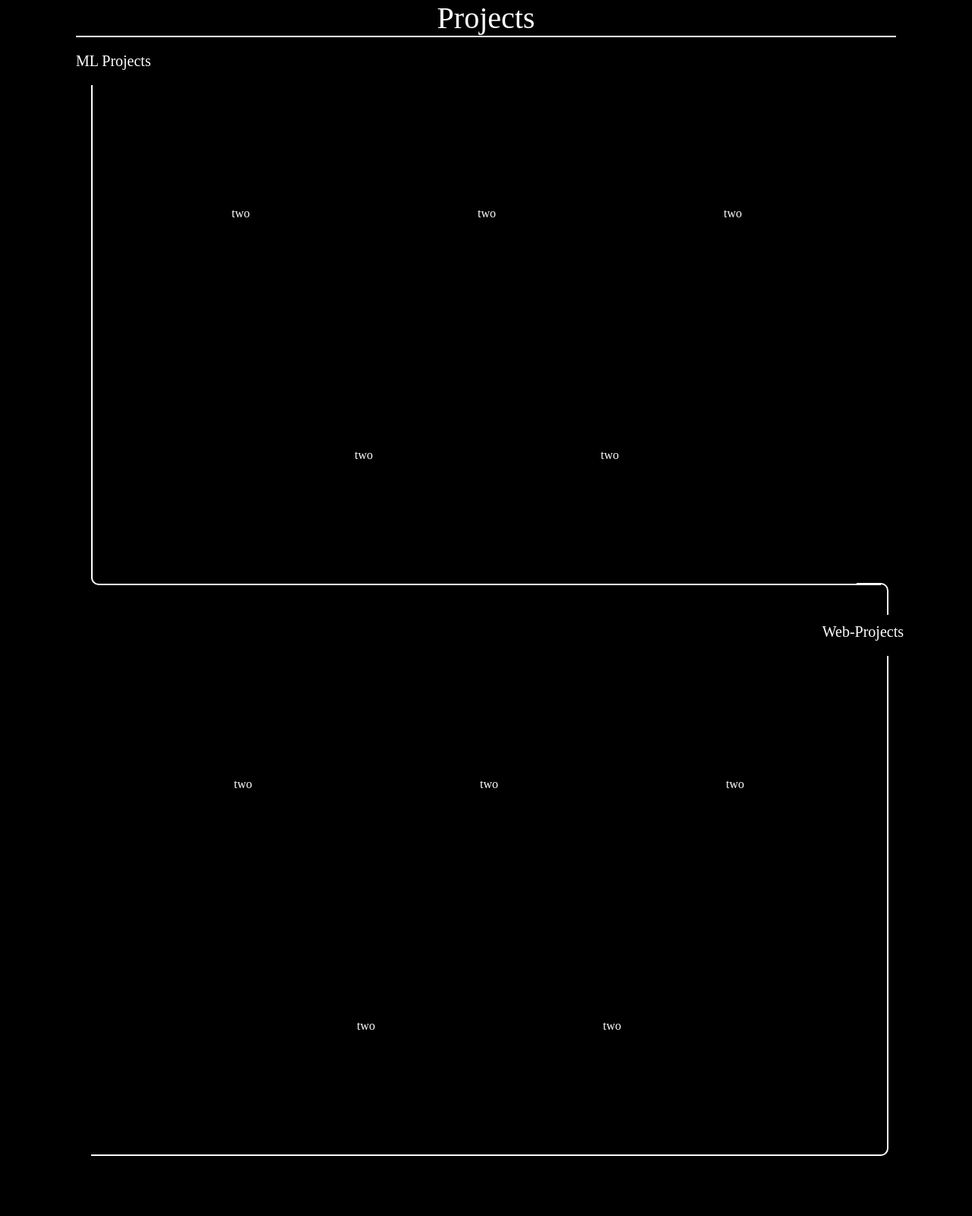
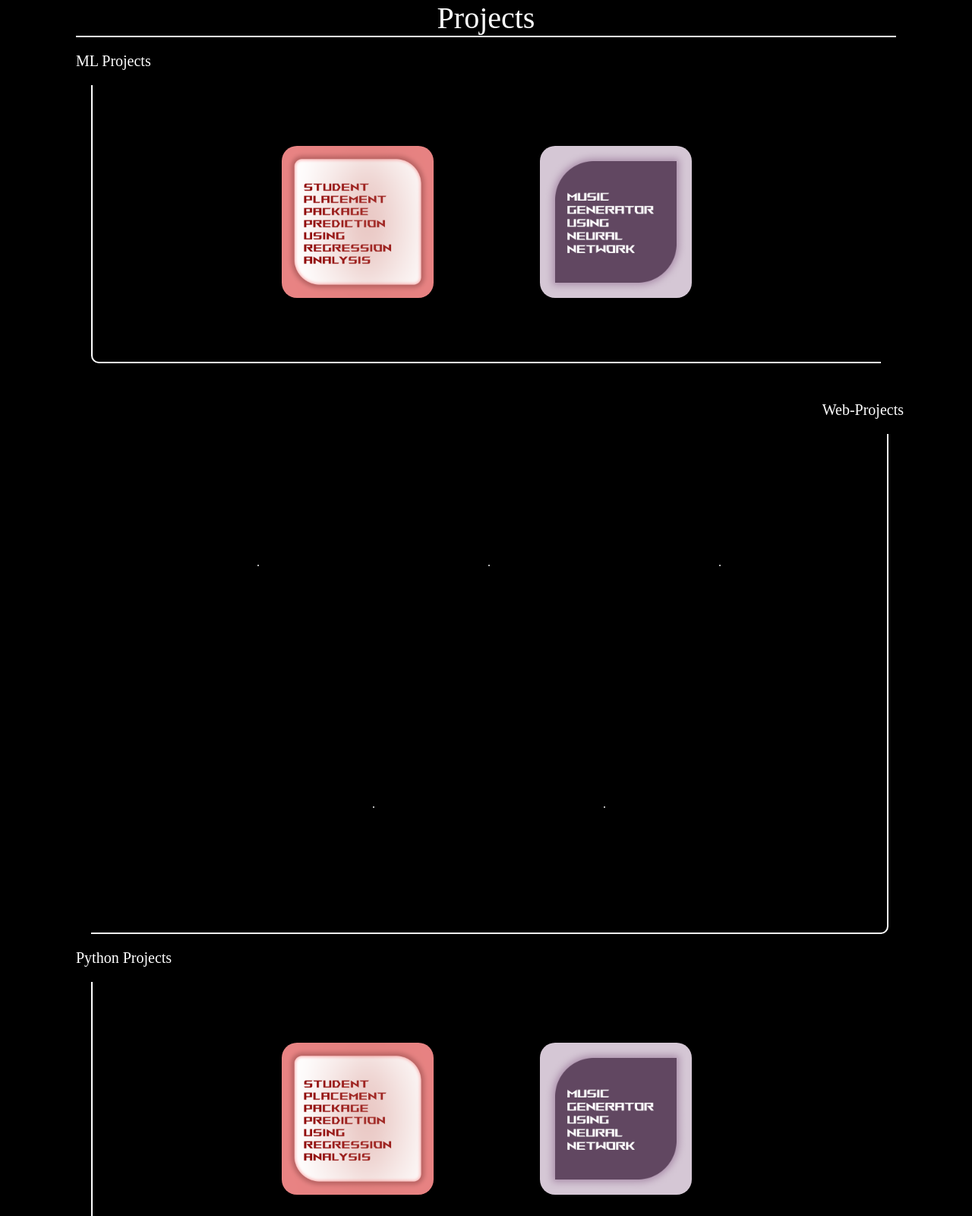
Before and after one commit to vaibhav2067/Portfolio, a plain HTML site: page project0.html in a window 1280 px wide. Shown: the top 1600 px of the page at 76% size. Before the commit the page ends 1541 px from the top, so only its background shows below. Drawn offline with Linux system fonts and the light colour scheme.

Commit message:
updated 02/09/24
updated project Html

```diff
--- a/project0.html
+++ b/project0.html
@@ -15,25 +15,51 @@
     </div>
 
     <div class="page1">
+        <div class="box2"><img class="e1" src="./img/Frame 6.png" alt=""></div>
+        <div class="box2"><img class="e1" src="./img/Frame 19.png" alt=""></div>
+        <!-- <div class="box1">two</div>
         <div class="box1">two</div>
-        <div class="box1">two</div>
-        <div class="box1">two</div>
-        <div class="box1">two</div>
-        <div class="box1">two</div>
+        <div class="box1">two</div> -->
     </div>
 
-    <div class="design-1"></div>
+    <!-- <div class="design-1"></div> -->
 
     <div class="heading2">
         Web-Projects
     </div>
 
     <div class="page2">
+        <div class="box1">.</div>
+        <div class="box1">.</div>
+        <div class="box1">.</div>
+        <div class="box1">.</div>
+        <div class="box1">.</div>
+    </div>
+
+    <div class="heading1">
+        Python Projects
+    </div>
+
+    <div class="page1">
+        <div class="box2"><img class="e1" src="./img/Frame 6.png" alt=""></div>
+        <div class="box2"><img class="e1" src="./img/Frame 19.png" alt=""></div>
+        <div class="box2"><img class="e1" src="./img/Frame 20.png" alt=""></div>
+        <div class="box2"><img class="e1" src="./img/Frame 21.png" alt=""></div>
+        <!-- <div class="box1">two</div>
         <div class="box1">two</div>
-        <div class="box1">two</div>
-        <div class="box1">two</div>
-        <div class="box1">two</div>
-        <div class="box1">two</div>
+        <div class="box1">two</div> -->
+    </div>
+
+    <div class="heading2">
+        Blender-Projects
+    </div>
+
+    <div class="page2">
+        <div class="box1">.</div>
+        <div class="box1">.</div>
+        <div class="box1">.</div>
+        <div class="box1">.</div>
+        <div class="box1">.</div>
     </div>
 </body>
 </html>
--- a/project_style.css
+++ b/project_style.css
@@ -38,6 +38,16 @@ body{
     border-radius: 0px 0px 0px 10px;
 }
 
+.box2{
+    margin: 60px;
+    /* padding: 80px; */
+}
+.e1{
+    height: 200px;
+    width: 200px;
+    border-radius: 20px;
+}
+
 .box1{
     margin: 60px;
     padding: 80px;
```
Also changed, not shown: img/Frame 21.png.
